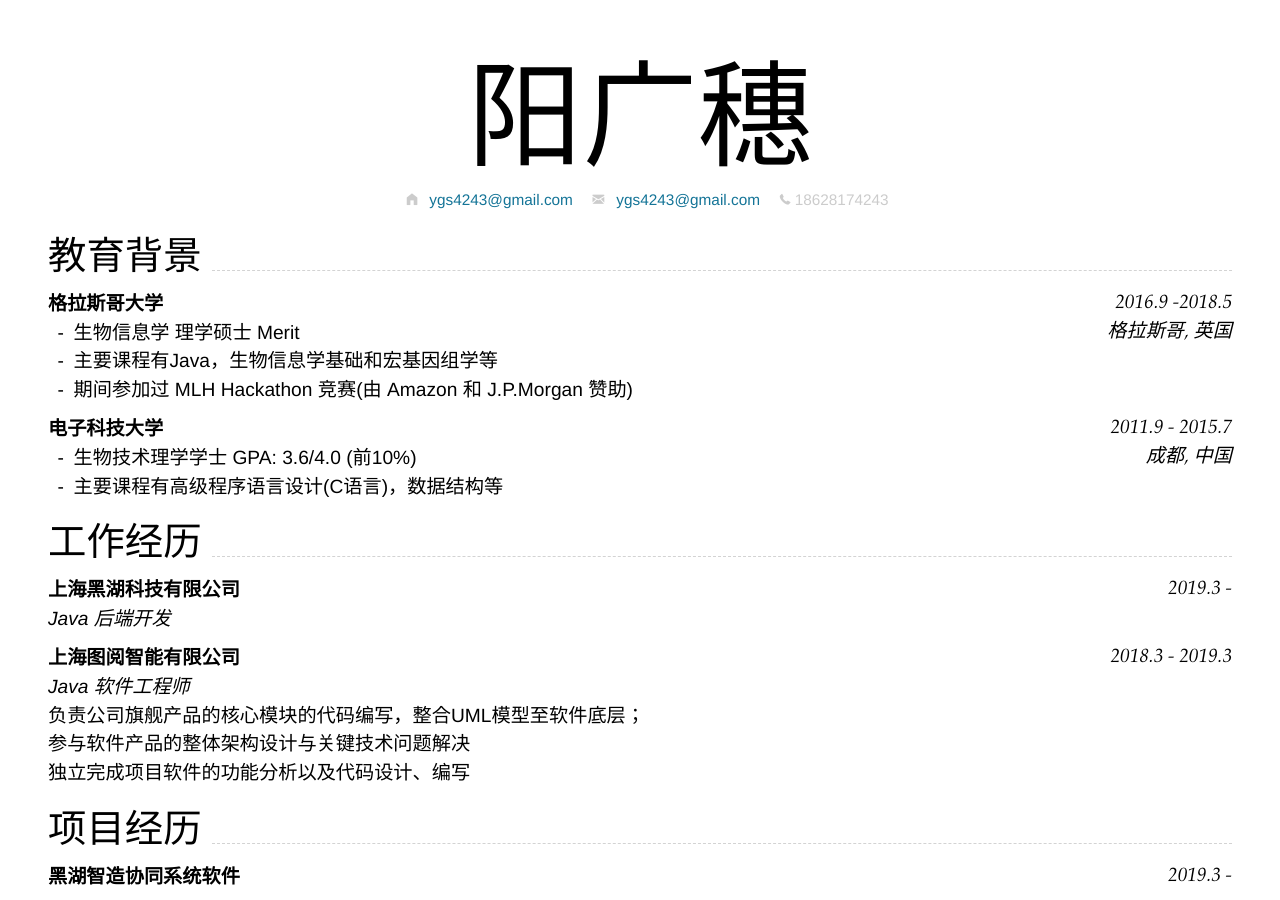
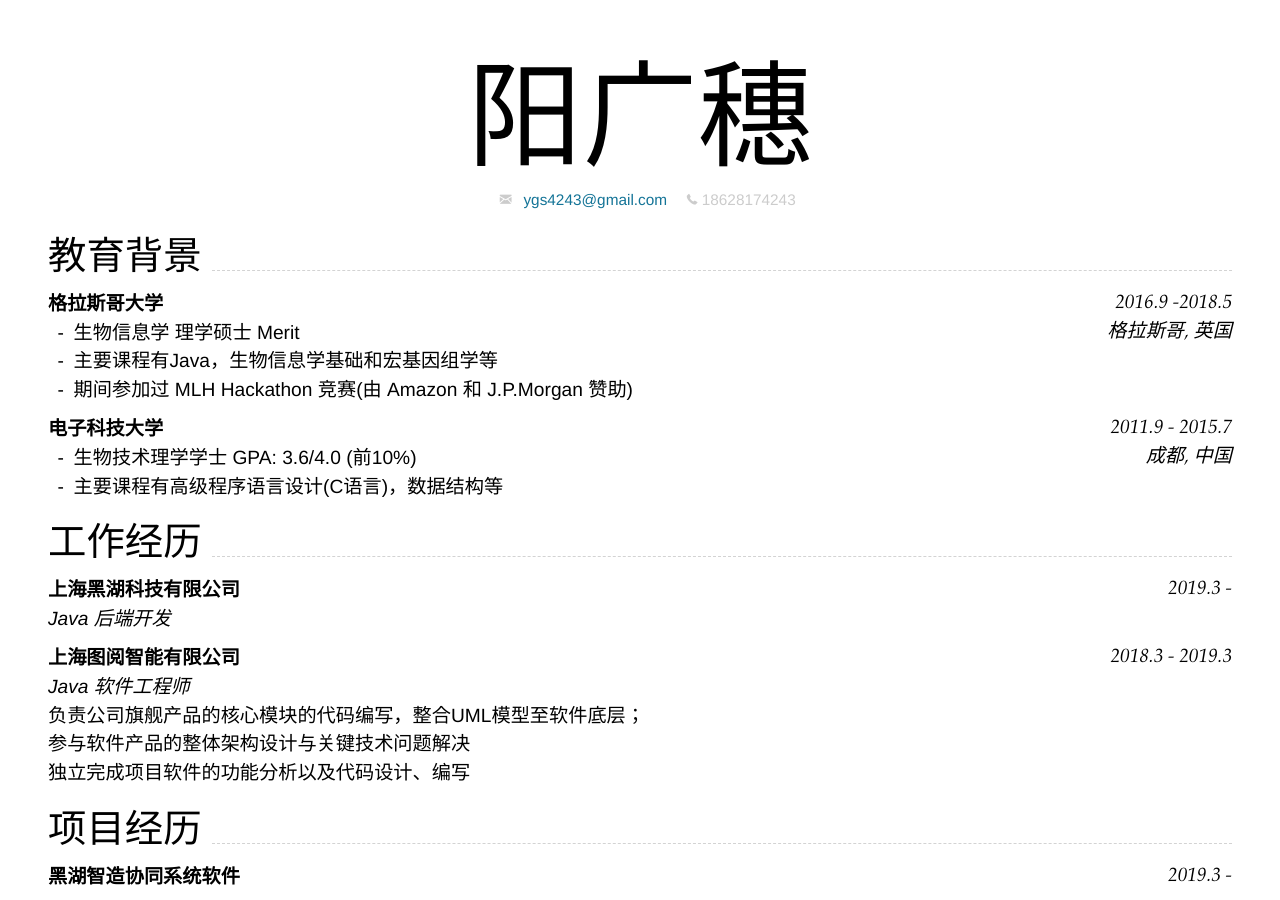
Before and after one commit to ygs0087/ygs-cv, a Jekyll site: the page built from index.md, in a window 1280 px wide and 900 px high. Built offline with Jekyll 4.4.1, drawn with Linux system fonts in a browser that asks for light colours; nearby versions of some CDN libraries; some of the changed text lies outside the part shown.

Commit message:
第六次提交

```diff
--- a/index.md
+++ b/index.md
@@ -3,9 +3,6 @@ layout: cv
 title: Alex
 email:
   url: mailto:ygs4243@gmail.com
-  text: ygs4243@gmail.com
-homepage:
-  url: ygs4243@gmail.com
   text: ygs4243@gmail.com
 phone: 18628174243
 ---
@@ -118,7 +115,7 @@ ACM校内赛二等奖 `成都电子科技大学, 2011.11` <br>**IGEM**校内竞
 ### 其他：
 
 - 熟悉Python语言，能使用Python进行简单数据分析和网络爬虫，以及数据迁移脚本开发
-- 了解网络HTTP/TCP协议`
+- 了解网络HTTP/TCP协议
 
 <!-- ### Footer
 
```
